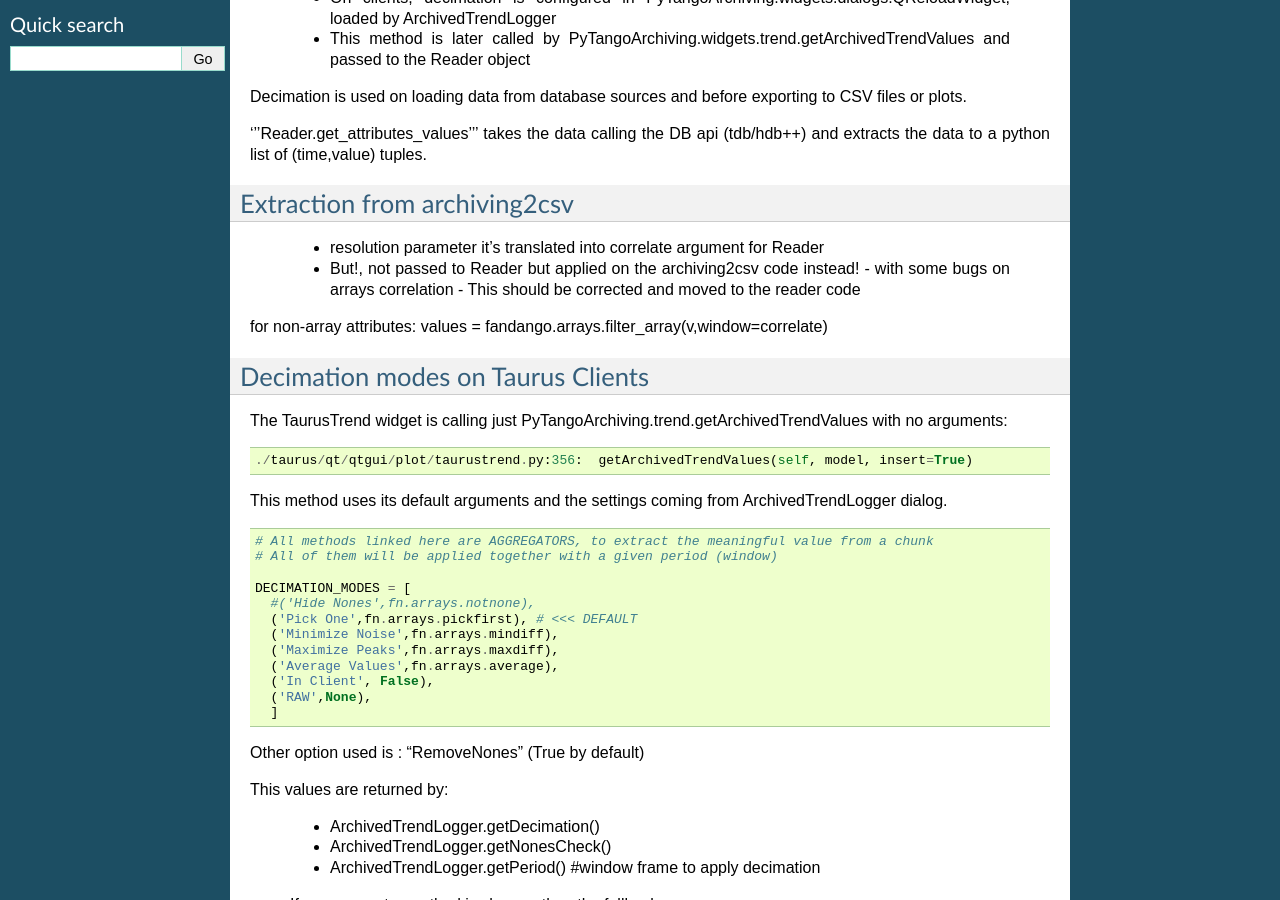
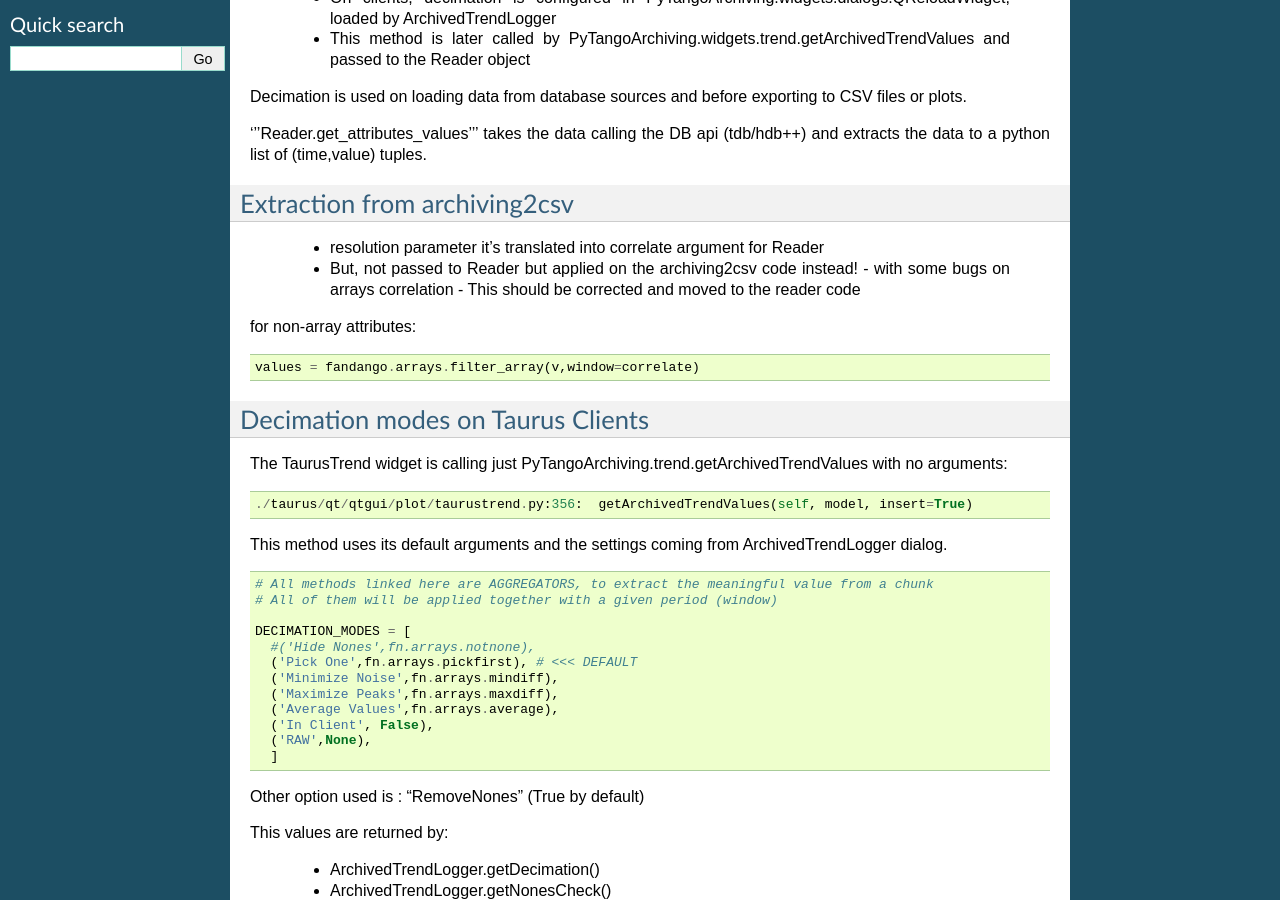
Before and after one commit to tango-controls/PyTangoArchiving, a Sphinx documentation site: the page built from doc/brief/ReaderAndDecimation.rst, in a window 1280 px wide and 900 px high, scrolled down 404 px. Built offline with Sphinx 7.4.7, drawn with Linux system fonts in a browser that asks for light colours.

```diff
--- a/doc/brief/ReaderAndDecimation.rst
+++ b/doc/brief/ReaderAndDecimation.rst
@@ -21,11 +21,13 @@ Extraction from archiving2csv
 -----------------------------
 
  - resolution parameter it's translated into correlate argument for Reader
- - But!, not passed to Reader but applied on the archiving2csv code instead!
+ - But, not passed to Reader but applied on the archiving2csv code instead!
    - with some bugs on arrays correlation
    - This should be corrected and moved to the reader code
 
-for non-array attributes: values = fandango.arrays.filter_array(v,window=correlate)
+for non-array attributes::
+
+  values = fandango.arrays.filter_array(v,window=correlate)
 
 Decimation modes on Taurus Clients
 ----------------------------------
```
